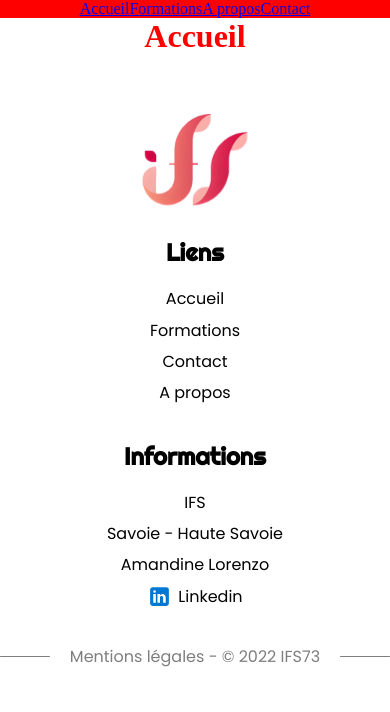
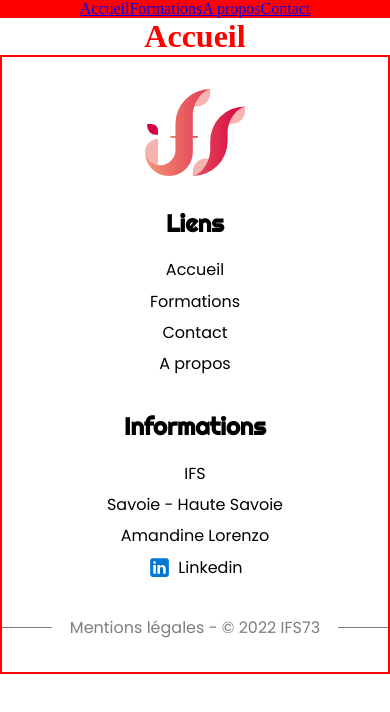
Before and after one commit to AZYxV/IFS73, a Vue app: page / in a window 390 px wide. Shown: the top 712 px of the page. Built offline with nearby package versions, Linux system fonts and the light colour scheme.

Commit message:
footer completed

```diff
--- a/src/components/FooterComponent.vue
+++ b/src/components/FooterComponent.vue
@@ -1,14 +1,14 @@
 <template>
     <footer>
         <section class="section-haut">
-            <img class="img-logo" src="@/assets/logo.svg" alt="logo ifs73">
+            <img class="img-logo" src="@/assets/newlogo.svg" alt="logo ifs73">
             <div>
                 <h2>Liens</h2>
                 <ul class="ul-nav">
-                    <li><router-link class="router-footer" to="/">Accueil</router-link></li>
-                    <li><router-link class="router-footer" to="/formations">Formations</router-link></li>
-                    <li><router-link class="router-footer" to="/contact">Contact</router-link></li>
-                    <li><router-link class="router-footer" to="/about">A propos</router-link></li>
+                    <li class="li-hover"><router-link class="router-footer" to="/">Accueil</router-link></li>
+                    <li class="li-hover"><router-link class="router-footer" to="/formations">Formations</router-link></li>
+                    <li class="li-hover"><router-link class="router-footer" to="/contact">Contact</router-link></li>
+                    <li class="li-hover"><router-link class="router-footer" to="/about">A propos</router-link></li>
                 </ul>
             </div>
             <div>
@@ -17,7 +17,7 @@
                     <li><p>IFS</p></li>
                     <li><p>Savoie - Haute Savoie</p></li>
                     <li><p>Amandine Lorenzo</p></li>
-                    <li class="li-flex"><img class="img-link" src="@/assets/footer/linkedin.svg" alt=""><p>Linkedin</p></li>
+                    <li class="li-flex"><img class="img-link" src="@/assets/footer/linkedin.svg" alt=""><a href="https://fr.linkedin.com/in/amandine-lorenzo-597738143?trk=people-guest_people_search-card">Linkedin</a></li>
                 </ul>
             </div>
         </section>
@@ -46,6 +46,7 @@ export default {
         background: white;
         font-family: 'Poppins', sans-serif;
         padding: 2rem 0 2rem 0;
+        border: solid 2px red;
     }
 
     .section-haut{
@@ -55,7 +56,7 @@ export default {
     }
 
     .img-logo{
-        width: 200px;
+        width: 150px;
         height: auto;
     }
 
@@ -74,7 +75,7 @@ export default {
         color: black;
     }
 
-    .router:hover{
+    .router-footer:hover{
         color: RGBA(0,0,0,0.70);
     }
 
@@ -83,6 +84,11 @@ export default {
         justify-content: center;
         align-items: center;
         gap: 6px;
+    }
+
+    a{
+        text-decoration: none;
+        color: black;
     }
 
     .img-link{
@@ -147,7 +153,8 @@ export default {
         }
 
         .img-logo{
-            width: 150px;
+            width: 100px;
+            margin-bottom: 2rem;
         }
 
         .div-bar{
```
Also changed, not shown: src/assets/newlogo.svg (added).
